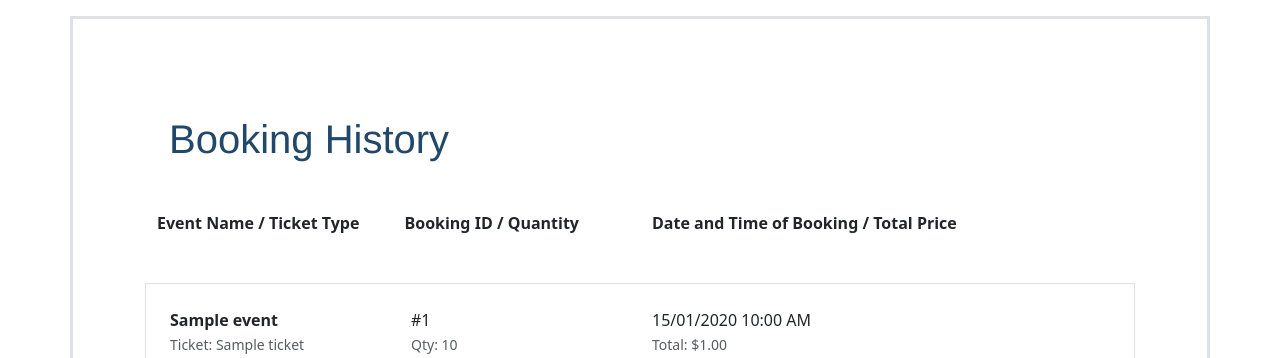
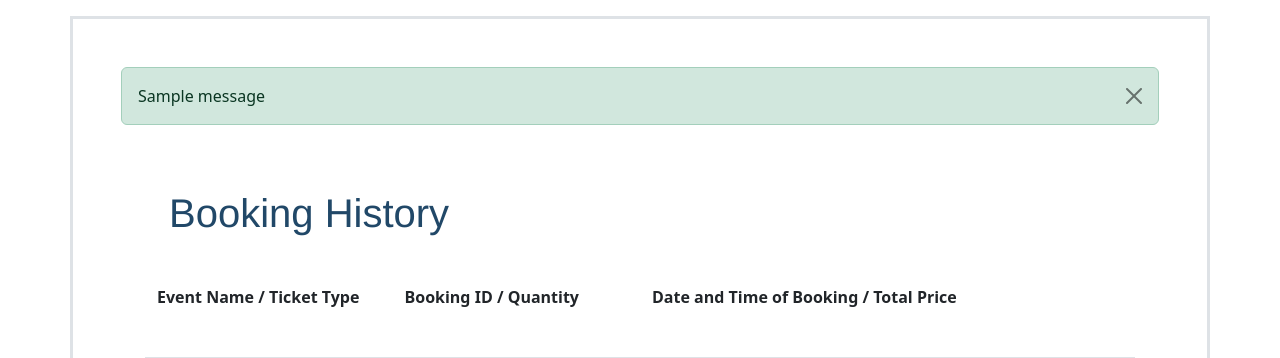
Before and after one commit to alfonso-av/iab207-assessment-2, a Flask app: template templates/bookings.html in a window 1280 px wide. Shown: the part 120-478 px from the top of the page. Run offline with Flask 3, Linux system fonts and the light colour scheme; the template is opened without the code that fills it: most values are stand-ins (such as "Sample title", 1, 10 or a date in 2020); one stand-in notice (Sample message) is shown; parts of the project's set-up code (start-up, migrations or seed data) failed here and were passed over; some libraries are stand-ins or nearby versions.

Commit message:
Refactor booking history template with alerts

```diff
--- a/templates/bookings.html
+++ b/templates/bookings.html
@@ -2,17 +2,29 @@
 
 {% block content %}
 
-<!-- Shows what directory you're in on the website and gives you easy access to heading back to the homepage -->
-    <nav aria-label="breadcrumb">
+<nav aria-label="breadcrumb">
         <ol class="container breadcrumb mt-5 pt-5">
             <li class="breadcrumb-item"><a href="{{ url_for('main.index') }}">Homepage</a></li>
             <li class="breadcrumb-item active text-body" aria-current="page" >Your booking history</li>
         </ol>
     </nav>
 
-    <!-- Details the booking history and information about your history as the headings (Consert name, Booking ID, and Date and time of booking)
-    line up with the previous tickets information of those categories below. -->
     <div class="container border border-3 p-5 mb-5">
+
+        {% with messages = get_flashed_messages(with_categories=true) %}
+        {% if messages %}
+            <div class="row">
+                <div class="col-12">
+                    {% for category, message in messages %}
+                        <div class="alert alert-{{ category }} alert-dismissible fade show" role="alert">
+                            {{ message }}
+                            <button type="button" class="btn-close" data-bs-dismiss="alert" aria-label="Close"></button>
+                        </div>
+                    {% endfor %}
+                </div>
+            </div>
+        {% endif %}
+        {% endwith %}
         <h1 id="title" class="m-5">Booking History</h1>
             <dl class="row m-4">
                 <dt class="col-sm-3">Event Name / Ticket Type</dt>
```
